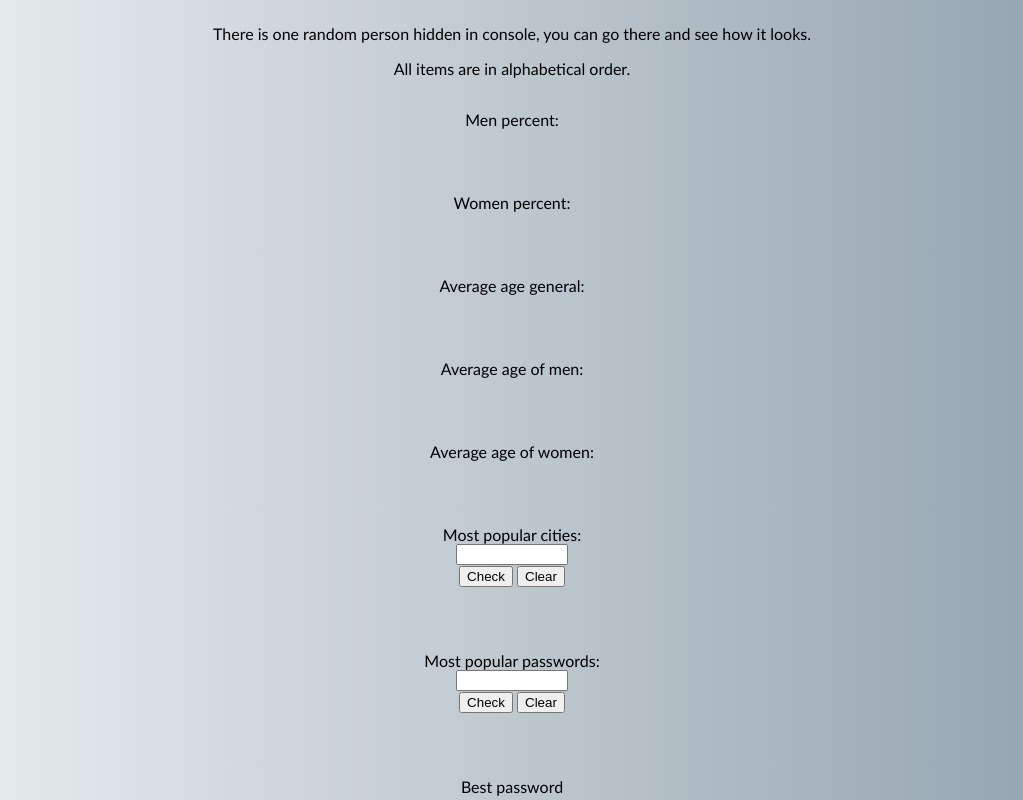
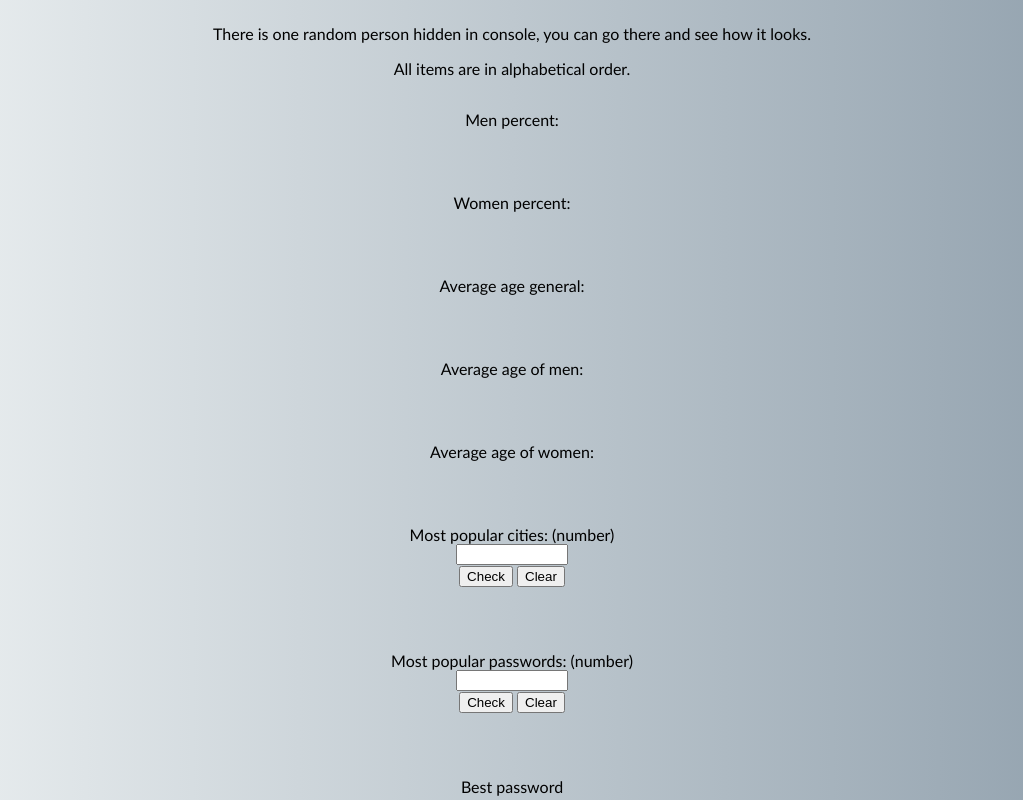
Before and after one commit to dawidzebacki/JSON-Statistics, a plain HTML site: page index.html in a window 1280 px wide. Shown: the top 800 px of the page, without its empty margins (128-1151 px from the left). Drawn offline with Linux system fonts and the light colour scheme; no server answers.

Commit message:
add: HTML hint (number)

```diff
--- a/index.html
+++ b/index.html
@@ -26,14 +26,14 @@
     <div class="item">Average age of men: <span class="answer" id="average_age_men"></span></div>
     <div class="item">Average age of women: <span class="answer" id="average_age_women"></span></div>
 
-    <div class="item">Most popular cities: <input id="cities_input"></input>
+    <div class="item">Most popular cities: (number)<input id="cities_input"></input>
       <div>
         <button onclick="calculatePopularItems(popularCities, 'cities_input', 'popular_cities')">Check</button>
         <button onclick="clearText('popular_cities', 'cities_input')">Clear</button></div><span class="answer"
         id="popular_cities"></span>
     </div>
 
-    <div class="item">Most popular passwords: <input id="passwords_input"></input>
+    <div class="item">Most popular passwords: (number)<input id="passwords_input"></input>
       <div>
         <button onclick="calculatePopularItems(popularPasswords, 'passwords_input', 'popular_passwords')">Check</button>
         <button onclick="clearText('popular_passwords', 'passwords_input')">Clear</button>
```
